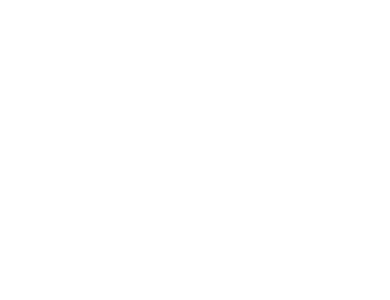
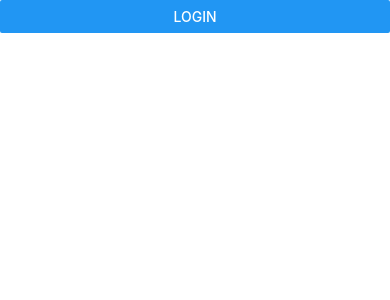
Before and after one commit to adatechschool/projet-mobile-tddeter, a React Native app in the folder TDDeter/: screen / in a window 390 px wide. Shown: the top 300 px of the page. Built offline with nearby package versions, Linux system fonts and the light colour scheme.

Commit message:
[add] Added Navbar component

```diff
--- a/TDDeter/Components/Navbar.js
+++ b/TDDeter/Components/Navbar.js
@@ -1,7 +1,9 @@
-import { View } from 'react-native';
+import { View, Button } from 'react-native';
 
 export default function Navbar() {
     return (
-        <View testID='navbar' />
+    <View testID='navbar'>
+        <Button title='Login' testID='login-button' />
+    </View>
     );
 }
```
